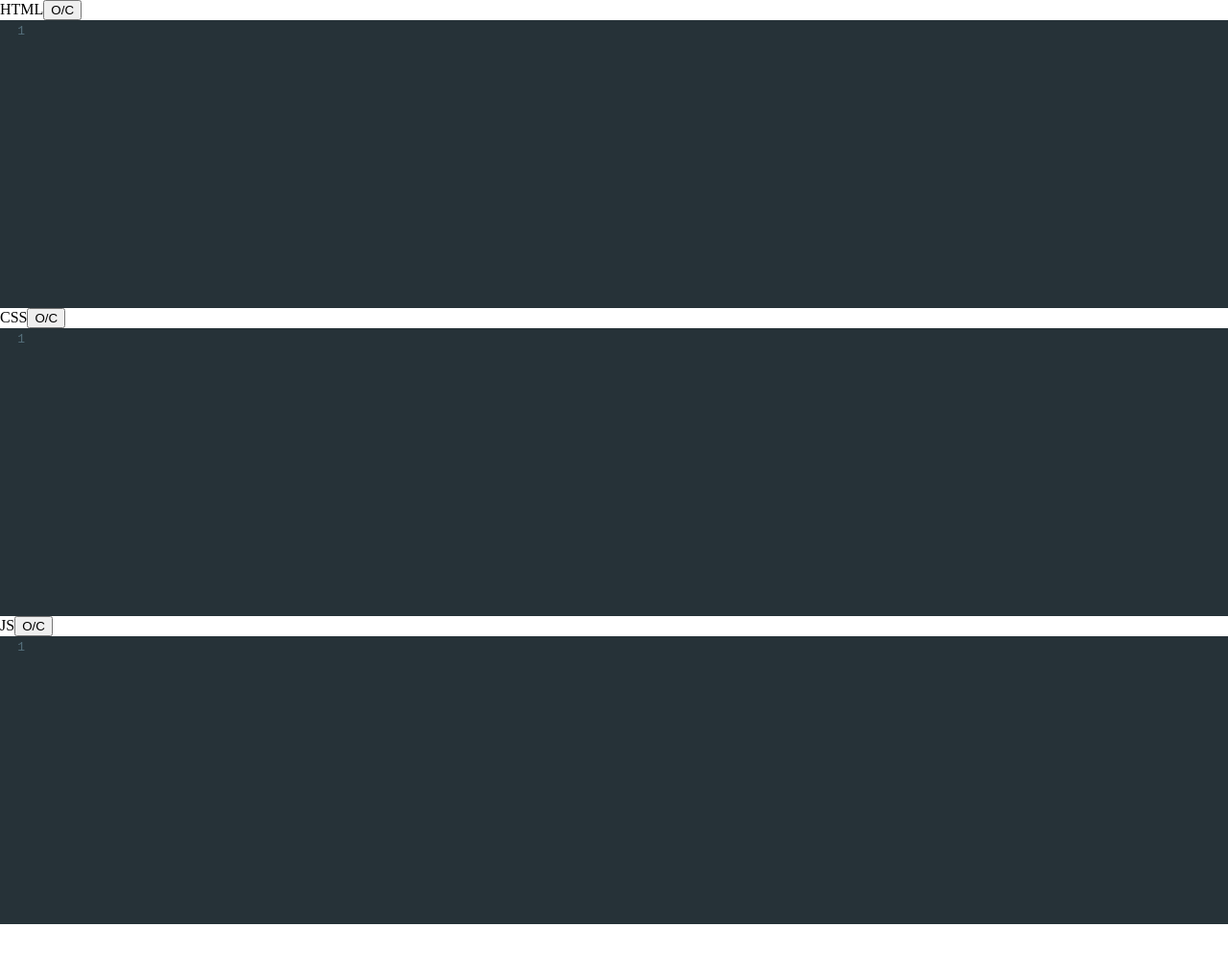
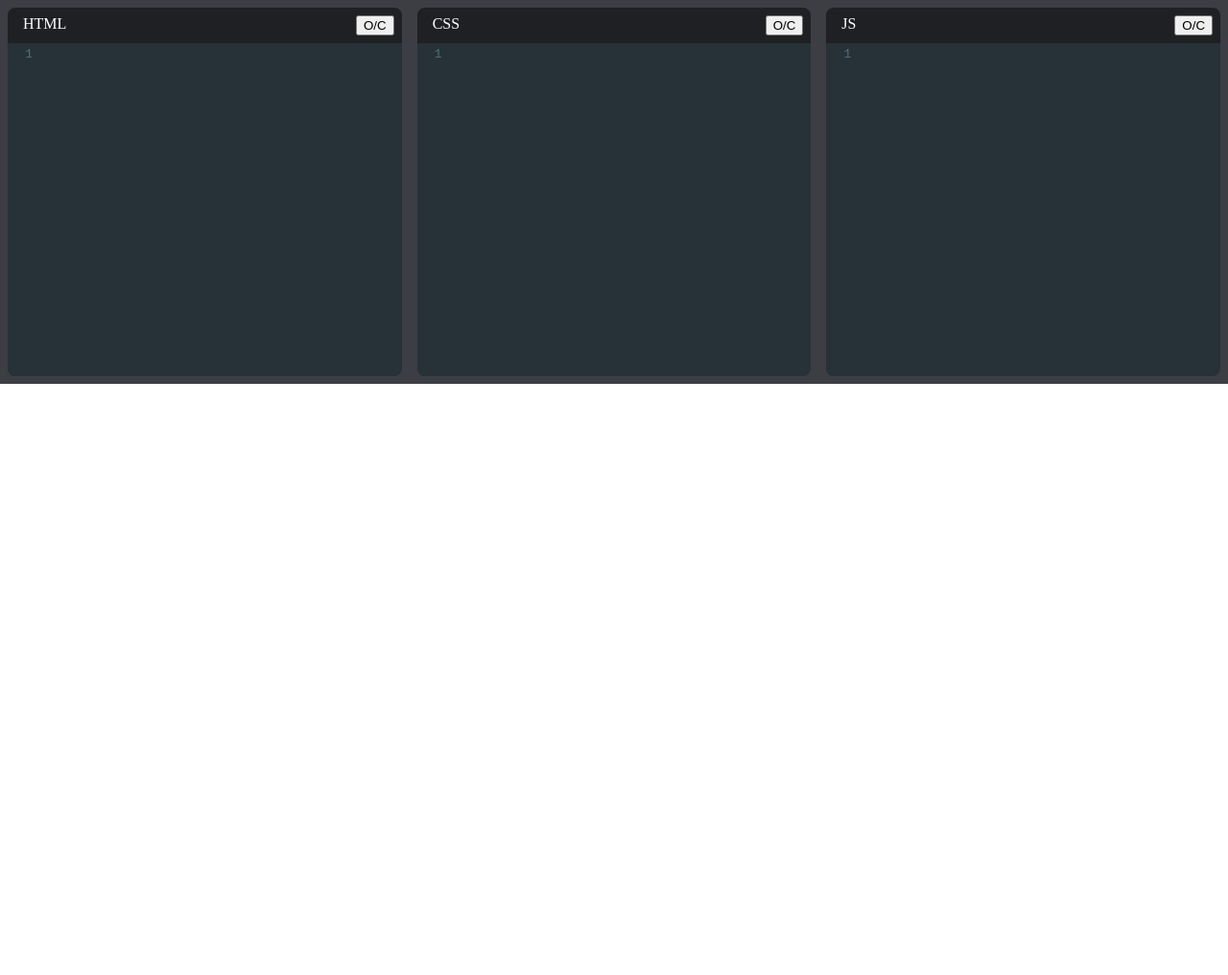
Before and after one commit to s-katte/Sketchify, a React app: page / in a window 1280 px wide. Shown: the whole page at 96% size. After the commit the page ends 800 px from the top, so only its background shows below. Built offline with nearby package versions, Linux system fonts and the light colour scheme.

Commit message:
Css for Editor

```diff
--- a/src/components/Editor.js
+++ b/src/components/Editor.js
@@ -14,7 +14,7 @@ function Editor(props) {
   }
 
   return (
-    <div className="editor-section">
+    <div className="editor-container">
       <div className="editor-title">
         {displayName}
         <button>O/C</button>
--- a/src/index.css
+++ b/src/index.css
@@ -1,3 +1,42 @@
 body {
   margin: 0;
 }
+
+.top-pane {
+  background-color: hsl(225, 6%, 25%);
+}
+
+.pane {
+  height: 50vh;
+  display: flex;
+}
+
+.editor-container {
+  flex-grow: 1;
+  flex-basis: 0;
+  display: flex;
+  flex-direction: column;
+  padding: 0.5rem;
+  background-color: hsl(225, 6%, 25%);
+}
+
+.editor-title {
+  display: flex;
+  justify-content: space-between;
+  background-color: hsl(225, 6%, 13%);
+  color: white;
+  padding: 0.5rem 0.5rem 0.5rem 1rem;
+  border-top-right-radius: 0.5rem;
+  border-top-left-radius: 0.5rem;
+}
+
+.CodeMirror {
+  height: 100% !important;
+}
+
+.code-mirror-wrapper {
+  flex-grow: 1;
+  border-bottom-left-radius: 0.5rem;
+  border-bottom-right-radius: 0.5rem;
+  overflow: hidden;
+}
```
